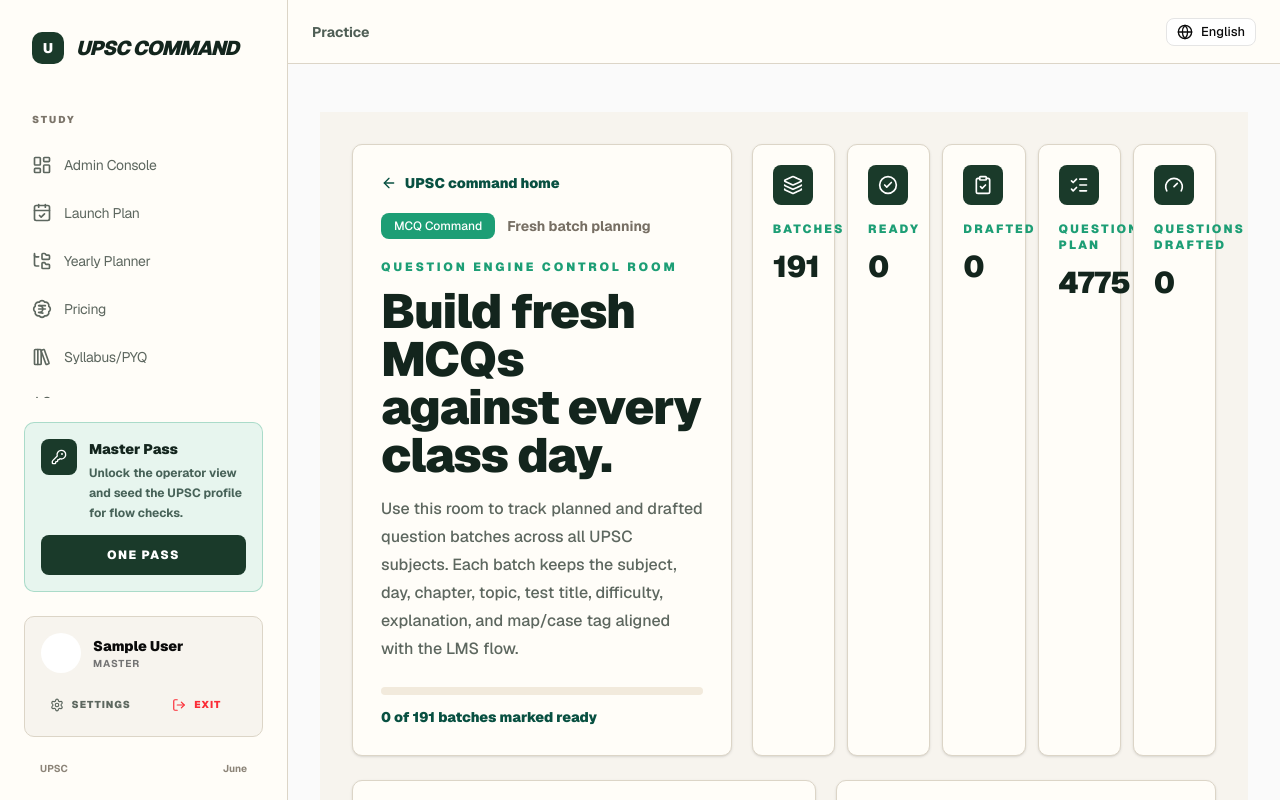
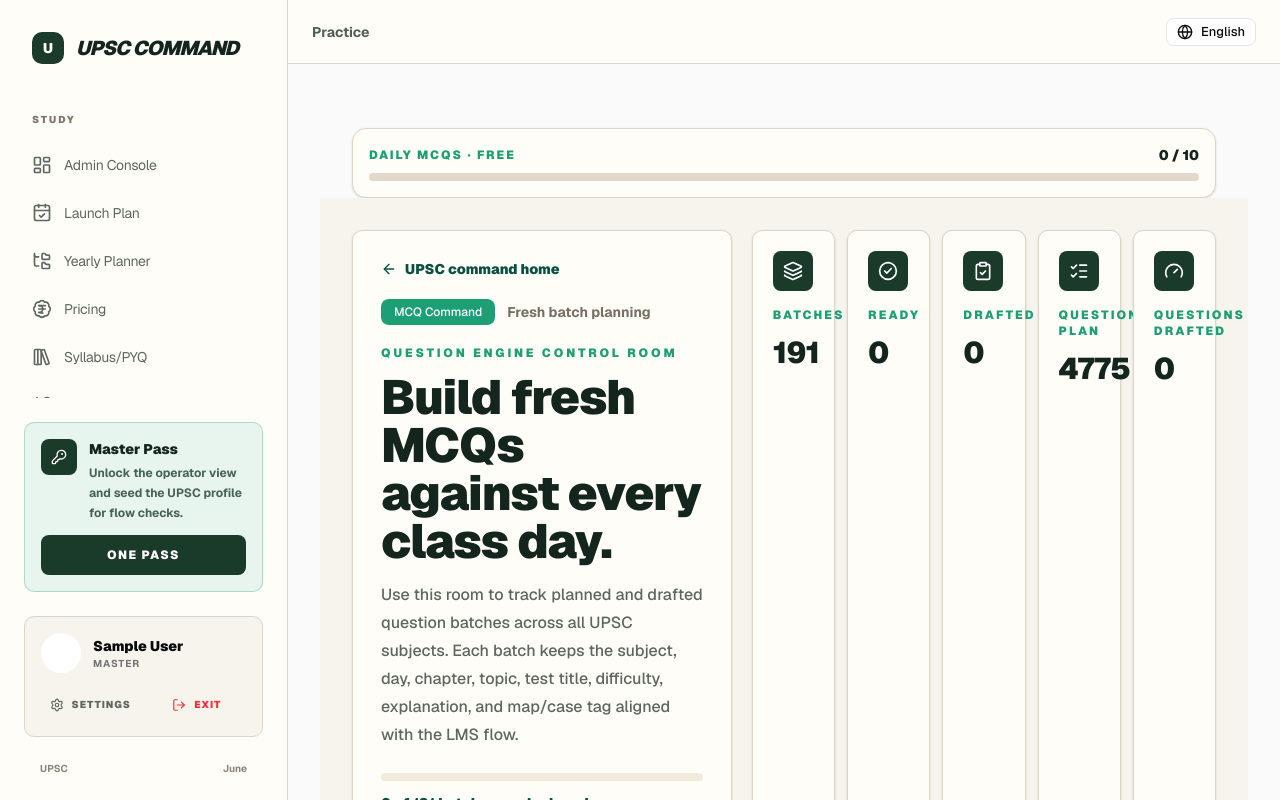
Before and after one commit to Ktej255/mcq-portal-frontend, a Next.js app: page /upsc/mcq-command in a window 1280 px wide. Built offline with nearby package versions, Linux system fonts and the light colour scheme; no server answers; sample sign-in values are in the browser's storage.

Commit message:
feat(dashboard): add daily MCQ usage meter on the practice page

```diff
--- a/src/app/(dashboard)/upsc/mcq-command/page.tsx
+++ b/src/app/(dashboard)/upsc/mcq-command/page.tsx
@@ -1,5 +1,6 @@
 import { UpscMcqCommandCenter } from "@/components/upsc/UpscMcqCommandCenter";
 import { McqUsageNudge } from "@/components/upsc/McqUsageNudge";
+import { McqUsageMeter } from "@/components/upsc/McqUsageMeter";
 
 type UpscMcqCommandPageProps = {
   searchParams?: Promise<{
@@ -15,6 +16,9 @@ export default async function UpscMcqCommandPage({ searchParams }: UpscMcqComman
   return (
     <>
       <McqUsageNudge />
+      <div className="mx-auto w-full max-w-7xl px-4 pt-4 md:px-8">
+        <McqUsageMeter />
+      </div>
       <UpscMcqCommandCenter
         initialSubjectSlug={params?.subject}
         initialDay={Number.isFinite(day) ? day : undefined}
--- /dev/null
+++ b/src/components/upsc/McqUsageMeter.tsx
@@ -0,0 +1,56 @@
+"use client";
+
+import { useEffect, useState } from "react";
+
+import { readStudentProfile } from "@/lib/upsc/studentProfile";
+import { getMcqUsedToday } from "@/lib/upsc/dailyUsage";
+import { getEntitlements, TIER_LABEL, type EntitlementTier } from "@/lib/upsc/entitlements";
+
+/**
+ * Compact "X / cap MCQs today" usage meter for the practice surfaces.
+ * Reads the student's tier + today's usage on mount; shows "Unlimited" for
+ * Pro/Ultimate and turns amber at the cap.
+ */
+export function McqUsageMeter() {
+  const [state, setState] = useState<{ tier: EntitlementTier; used: number } | null>(null);
+
+  useEffect(() => {
+    let tier: EntitlementTier = "free";
+    try {
+      const profile = readStudentProfile();
+      if (profile?.subscriptionPlanId) tier = profile.subscriptionPlanId as EntitlementTier;
+    } catch {
+      // ignore
+    }
+    // eslint-disable-next-line react-hooks/set-state-in-effect -- hydration-safe client read after mount
+    setState({ tier, used: getMcqUsedToday() });
+  }, []);
+
+  if (!state) return null;
+
+  const ent = getEntitlements(state.tier);
+  const limit = ent.dailyMcqLimit; // null = unlimited
+  const used = state.used;
+  const atCap = limit !== null && used >= limit;
+  const pct = limit === null ? 100 : Math.min(100, Math.round((used / Math.max(limit, 1)) * 100));
+
+  return (
+    <div className="rounded-xl border border-[#dcd5c7] bg-[#fffdf8] p-4 shadow-sm">
+      <div className="flex items-center justify-between">
+        <span className="text-xs font-black uppercase tracking-[0.16em] text-[#1d9e75]">Daily MCQs · {TIER_LABEL[state.tier]}</span>
+        <span className="text-sm font-black text-[#13251d]">
+          {limit === null ? `${used} · Unlimited` : `${used} / ${limit}`}
+        </span>
+      </div>
+      <div className="mt-2 h-2 w-full overflow-hidden rounded-full bg-[#e1d8ca]">
+        <div
+          className={`h-full rounded-full transition-all duration-300 ${atCap ? "bg-[#ef9f27]" : "bg-[#1d9e75]"}`}
+          style={{ width: `${pct}%` }}
+        />
+      </div>
+      {atCap && limit !== null ? (
+        <p className="mt-2 text-xs font-bold text-[#8c5d14]">You&apos;ve hit today&apos;s limit — upgrade for more daily practice.</p>
+      ) : null}
+    </div>
+  );
+}
```
